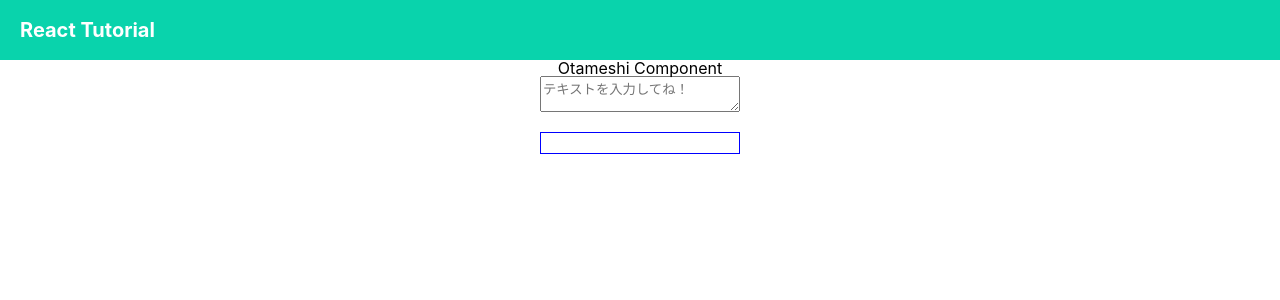
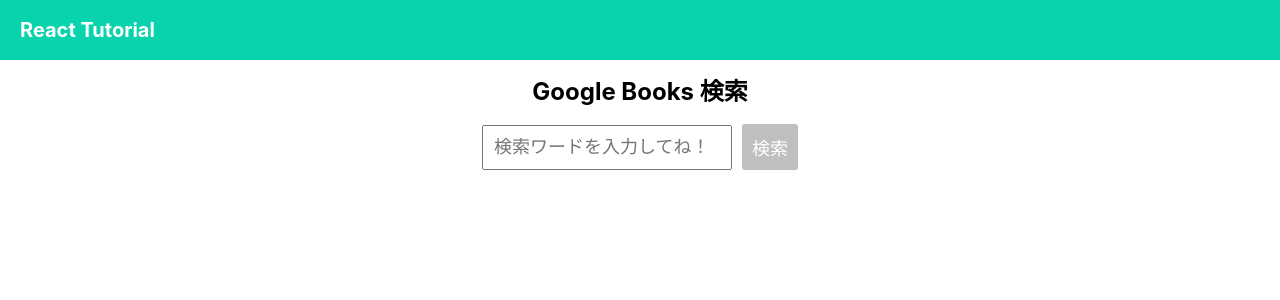
Before and after one commit to fuyuooumi1027/react-serach-books, a React (Create React App) app: page /otameshi in a window 1280 px wide. Shown: the top 300 px of the page. Built offline with nearby package versions, Linux system fonts and the light colour scheme.

Commit message:
add : add Otameshi axios

```diff
--- a/src/components/Otameshi.tsx
+++ b/src/components/Otameshi.tsx
@@ -1,44 +1,111 @@
 import React, { useState } from 'react';
 import styled from 'styled-components';
+import axios from 'axios';
 
+const searchGoogleBooks = async (searchString: string) => {
+  const url = 'https://www.googleapis.com/books/v1/volumes';
+  const params = { q: searchString };
+  try {
+    const response = await axios.get(url, { params });
+    return { isSuccess: true, data: response.data, error: null };
+  } catch (error) {
+    return { isSuccess: false, data: null, error };
+  }
+};
 export const Otameshi: React.FC = () => {
-  const [text, changeText] = useState('');
+  const [searchString, changeSearchString] = useState('');
+  const [searchResult, changeSearchResult] = useState<any>(null);
+
+  const handleOnSearchButton = async (event: React.MouseEvent<HTMLButtonElement, MouseEvent>) => {
+    // form要素のbuttonのsubmitを止める
+    event.preventDefault();
+    const result = await searchGoogleBooks(searchString);
+    if (result.isSuccess) {
+      changeSearchResult(result.data);
+    } else {
+      window.alert(String(result.error));
+    }
+  };
+
   return (
     <Wrapper>
       <Body>
-        <Title>Otameshi Component</Title>
+        <Title>Google Books 検索</Title>
 
-        <TextArea placeholder='テキストを入力してね！' onChange={(event): void => changeText(event.target.value)} />
+        <SearchForm>
+          <Input placeholder='検索ワードを入力してね！' onChange={event => changeSearchString(event.target.value)} />
+          <SearchButton onClick={event => handleOnSearchButton(event)} disabled={!searchString}>
+            検索
+          </SearchButton>
+        </SearchForm>
 
-        <TextResult>{text}</TextResult>
+        {searchResult && (
+          <ResultContent>
+            {searchResult.items.map((item: any) => {
+              return <ResultTitle key={item.id}>{item.volumeInfo.title}</ResultTitle>;
+            })}
+          </ResultContent>
+        )}
       </Body>
     </Wrapper>
   );
 };
 
+const ResultContent = styled.div`
+  margin-top: 20px;
+`;
+
+const ResultTitle = styled.div`
+  padding: 10px 0;
+  border-bottom: 1px solid;
+  &:first-of-type {
+    border-top: 1px solid;
+  }
+`;
+
 const Wrapper = styled.div`
   display: flex;
   justify-content: center;
+  margin-top: 20px;
 `;
 
 const Body = styled.div``;
 
 const Title = styled.h1`
+  font-size: 24px;
+  font-weight: bold;
   text-align: center;
 `;
 
-const TextArea = styled.textarea`
+const Input = styled.input`
   display: block;
-  margin: 0 auto;
   box-sizing: border-box;
-  width: 200px;
+  width: 250px;
+  font-size: 18px;
+  padding: 10px;
+  outline: none;
 `;
 
-const TextResult = styled.p`
-  width: 200px;
+const SearchForm = styled.form`
+  display: flex;
+  align-items: center;
+  justify-content: center;
+  margin-top: 20px;
+`;
+
+const SearchButton = styled.button`
+  color: #fff;
+  background-color: #09d3ac;
+  border-radius: 3px;
+  margin-left: 10px;
   padding: 10px;
-  margin: 20px auto;
-  border: 1px solid blue;
-  white-space: pre-wrap;
-  box-sizing: border-box;
+  font-size: 18px;
+  border: none;
+  outline: none;
+  transition: 0.4s;
+  cursor: pointer;
+  &:disabled {
+    background-color: #bfbfbf;
+    cursor: not-allowed;
+  }
 `;
```
